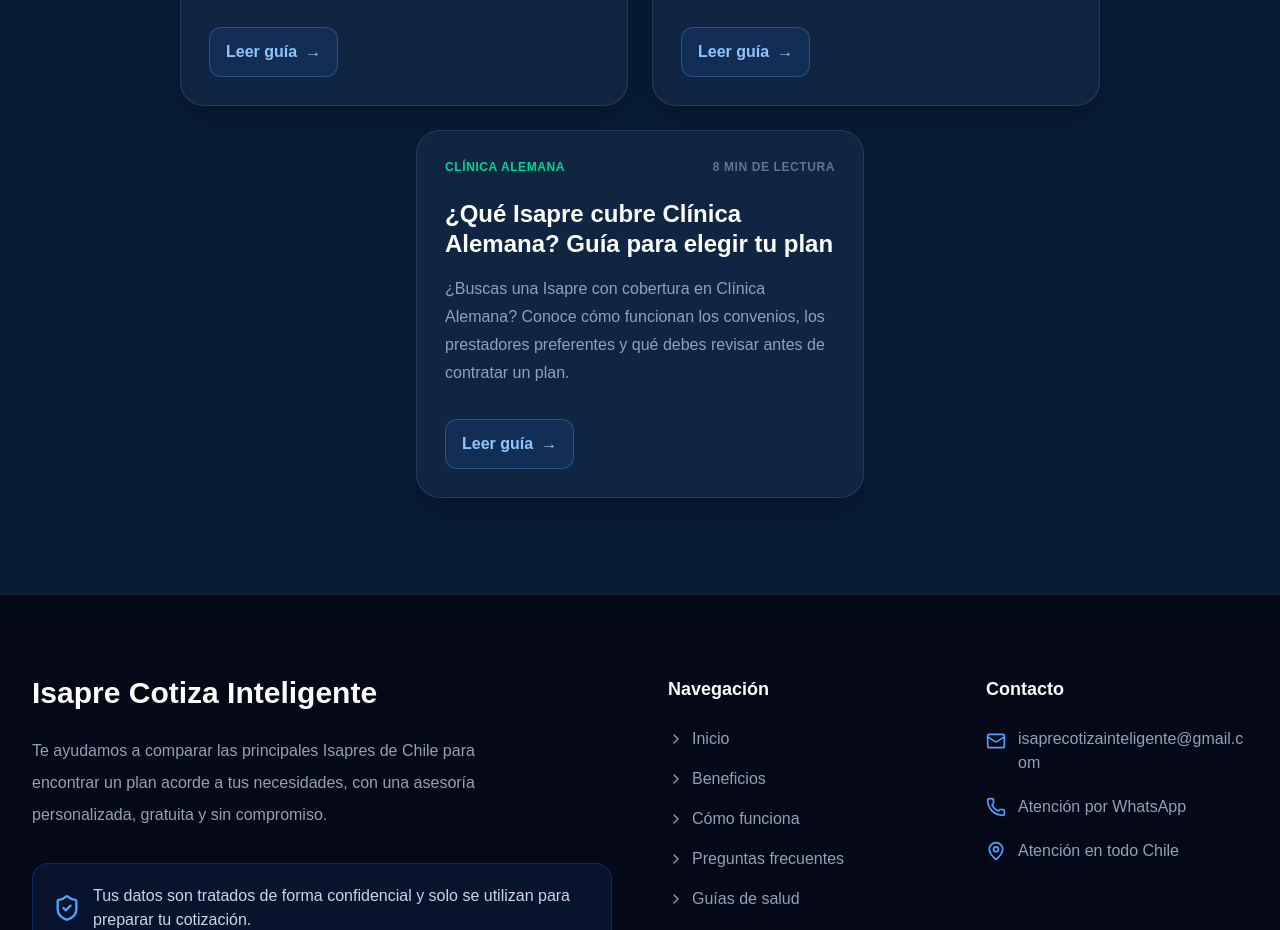
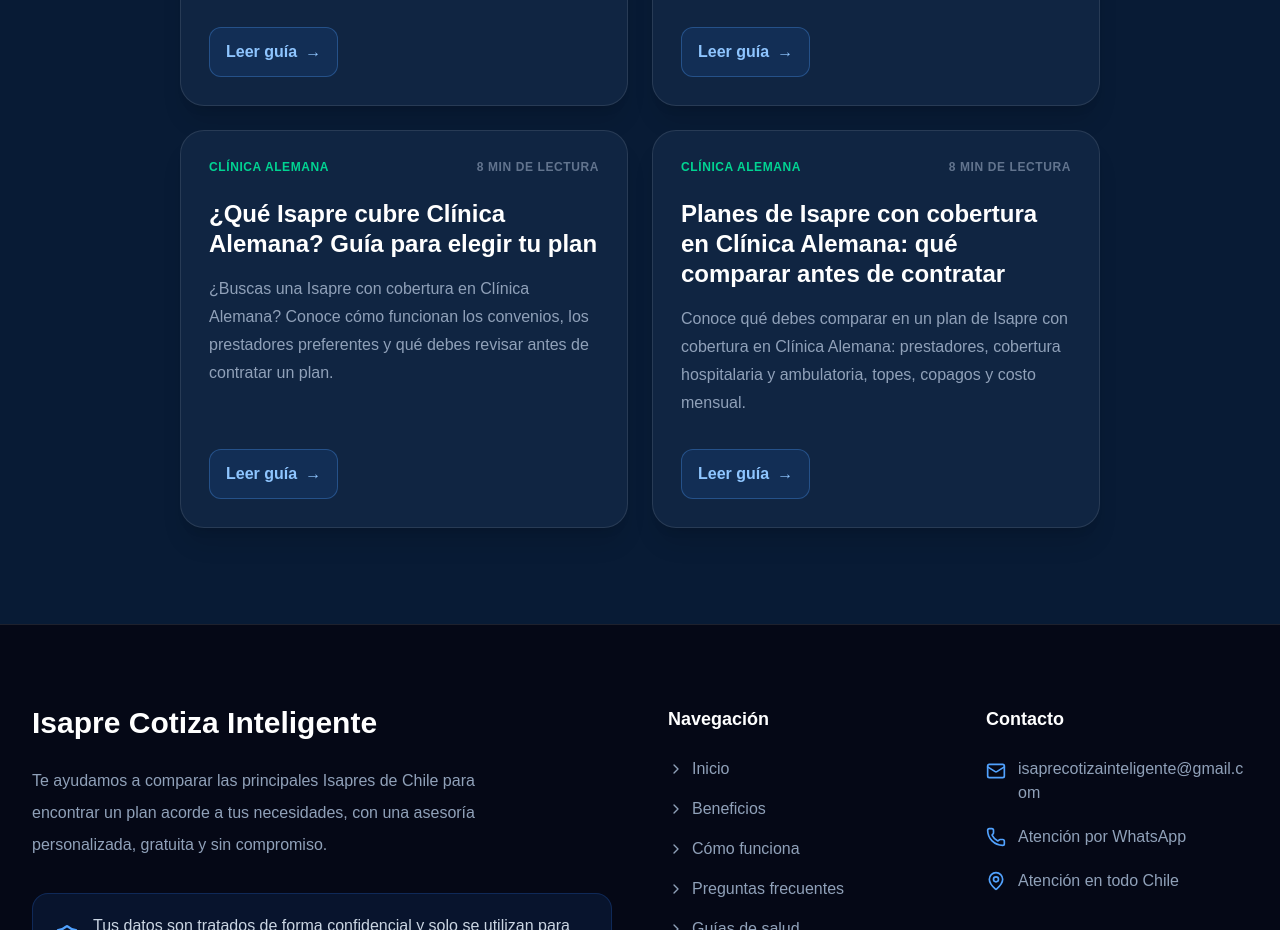
Before and after one commit to isaprecotizainteligente-hub/isapre-cotiza-inteligente, a Next.js app: page /contenidos in a window 1280 px wide. Shown: the part 1440-2370 px from the top of the page. Built offline with nearby package versions, Linux system fonts and the light colour scheme.

Commit message:
Agrega segundo contenido SEO sobre Clínica Alemana

```diff
--- a/app/contenidos/[slug]/page.tsx
+++ b/app/contenidos/[slug]/page.tsx
@@ -83,6 +83,13 @@
       title: "Planes de Isapre con cobertura en Clínica Alemana",
       text:
         "Revisa qué aspectos debes comparar si Clínica Alemana es uno de tus prestadores de preferencia y conoce las alternativas disponibles según tu situación.",
+    },
+
+    "planes-isapre-clinica-alemana": {
+      href: "/isapre-clinica-alemana/",
+      title: "Compara planes con foco en Clínica Alemana",
+      text:
+        "Revisa cobertura, prestadores, topes, copagos y presupuesto para encontrar una alternativa que se ajuste a tus necesidades de atención.",
     },
   };
 
@@ -250,7 +257,6 @@
               ))}
             </div>
 
-            {/* ENLACE INTERNO SEO */}
             <div
               className="
                 mt-16
@@ -298,7 +304,6 @@
               </Link>
             </div>
 
-            {/* CTA */}
             <div className="mt-8 rounded-3xl border border-emerald-400/20 bg-emerald-400/10 p-8">
               <h2 className="text-2xl font-bold text-white">
                 ¿Quieres revisar tu plan de salud?
--- a/data/contenidos.ts
+++ b/data/contenidos.ts
@@ -414,4 +414,105 @@
       },
     ],
   },
+
+  {
+    slug: "planes-isapre-clinica-alemana",
+    title:
+      "Planes de Isapre con cobertura en Clínica Alemana: qué comparar antes de contratar",
+    description:
+      "Conoce qué debes comparar en un plan de Isapre con cobertura en Clínica Alemana: prestadores, cobertura hospitalaria y ambulatoria, topes, copagos y costo mensual.",
+    category: "Clínica Alemana",
+    date: "2026-09-27",
+    readingTime: "8 min de lectura",
+    keywords: [
+      "planes de Isapre con cobertura en Clínica Alemana",
+      "plan Isapre Clínica Alemana",
+      "cobertura Clínica Alemana Isapre",
+      "Isapre con cobertura en Clínica Alemana",
+      "plan de salud Clínica Alemana",
+      "cobertura hospitalaria Clínica Alemana",
+      "cobertura ambulatoria Clínica Alemana",
+      "prestador preferente Clínica Alemana",
+      "copago Clínica Alemana Isapre",
+    ],
+    content: [
+      {
+        heading: "¿Qué significa tener un plan con cobertura en Clínica Alemana?",
+        paragraphs: [
+          "Tener cobertura en Clínica Alemana significa que el plan contempla condiciones de bonificación para atenciones realizadas en ese prestador, de acuerdo con las reglas y características del plan contratado.",
+          "Por eso, antes de contratar, es importante revisar el documento del plan y comprobar qué prestaciones, porcentajes, topes y modalidades se aplican específicamente cuando utilizas Clínica Alemana.",
+        ],
+      },
+      {
+        heading: "No basta con que exista un convenio",
+        paragraphs: [
+          "Clínica Alemana mantiene convenios con distintas Isapres, pero la existencia de un convenio no significa que todos los planes de una misma Isapre tengan idénticas condiciones de cobertura.",
+          "La propia Clínica Alemana señala que, si una Isapre no está en convenio, el paciente igualmente puede atenderse pagando el valor total de la atención y posteriormente gestionar el reembolso con su Isapre. Por eso conviene distinguir entre convenio, cobertura y condiciones del plan.",
+        ],
+      },
+      {
+        heading: "Revisa la cobertura hospitalaria",
+        paragraphs: [
+          "Si Clínica Alemana es un prestador importante para ti, la cobertura hospitalaria merece especial atención. Revisa los porcentajes, topes y condiciones aplicables a hospitalizaciones, procedimientos y otras prestaciones de mayor complejidad.",
+          "No te quedes solamente con el porcentaje informado. Para conocer el costo real de una atención también es necesario considerar los topes y las condiciones específicas del plan.",
+        ],
+      },
+      {
+        heading: "Revisa la cobertura ambulatoria",
+        paragraphs: [
+          "La cobertura ambulatoria puede ser especialmente relevante si utilizas consultas médicas, especialistas, exámenes o procedimientos con frecuencia.",
+          "Compara las condiciones del plan para este tipo de prestaciones y verifica si Clínica Alemana corresponde a uno de los prestadores considerados para obtener las condiciones informadas.",
+        ],
+      },
+      {
+        heading: "Comprende qué significa un prestador preferente",
+        paragraphs: [
+          "En los planes con prestador preferente, las condiciones de cobertura pueden estar asociadas a un determinado prestador o red de prestadores identificado en el plan.",
+          "La Superintendencia de Salud establece que cuando un plan asocia beneficios a determinados prestadores, estos deben estar identificados en el plan y también deben contemplarse prestadores subsidiarios cuando corresponda.",
+        ],
+      },
+      {
+        heading: "Analiza los topes antes de comparar porcentajes",
+        paragraphs: [
+          "Un plan puede mostrar un porcentaje de bonificación elevado y, aun así, tener topes que limiten el monto efectivamente bonificado.",
+          "Para comparar correctamente, revisa el porcentaje, el tope, la modalidad de atención y el valor que finalmente podrías pagar de tu bolsillo.",
+        ],
+      },
+      {
+        heading: "Compara el costo mensual con el uso que realmente tendrás",
+        paragraphs: [
+          "El precio mensual del plan es importante, pero debe analizarse junto con los centros médicos que utilizas, la frecuencia de tus atenciones y las necesidades de tu grupo familiar.",
+          "Si estás dispuesto a destinar un presupuesto mayor a salud, puede ser especialmente importante comparar cobertura hospitalaria, especialistas, prestadores y límites para prestaciones de mayor costo.",
+        ],
+      },
+      {
+        heading: "¿Qué ocurre con Isapre Esencial?",
+        paragraphs: [
+          "Esencial mantiene actualmente una vinculación preferente con Clínica Alemana y ofrece alternativas como Alemana Integral. La información oficial de Esencial señala que Alemana Integral está orientado a atención en Clínica Alemana de Santiago y establece condiciones particulares para acceder a determinadas prestaciones.",
+          "Antes de contratar, es recomendable revisar las condiciones vigentes del plan, ya que la cobertura depende de sus reglas específicas y de la situación de cada afiliado.",
+        ],
+      },
+      {
+        heading: "¿Cómo comparar dos planes que tienen Clínica Alemana?",
+        paragraphs: [
+          "Cuando dos alternativas consideran Clínica Alemana, compara primero las prestaciones que realmente utilizarás y después revisa porcentajes, topes, copagos y precio mensual.",
+          "También conviene considerar el resto de tu red de atención, porque Clínica Alemana puede ser uno de varios prestadores que utilizas durante el año.",
+        ],
+      },
+      {
+        heading: "Checklist antes de contratar",
+        paragraphs: [
+          "Antes de firmar, verifica que Clínica Alemana figure como prestador o red relevante para las coberturas que necesitas, revisa la cobertura hospitalaria y ambulatoria, confirma los topes y comprende los copagos que podrían aplicarse.",
+          "También revisa las condiciones de urgencia, las prestaciones que tengan requisitos especiales y las reglas aplicables a tu grupo familiar.",
+        ],
+      },
+      {
+        heading: "¿Quieres comparar planes con foco en Clínica Alemana?",
+        paragraphs: [
+          "En Isapre Cotiza Inteligente podemos ayudarte a ordenar tu información y comparar alternativas considerando tu renta, edad, cargas, presupuesto y preferencias de atención.",
+          "Solicita una cotización personalizada y revisa las opciones disponibles antes de contratar.",
+        ],
+      },
+    ],
+  },
 ];
```
